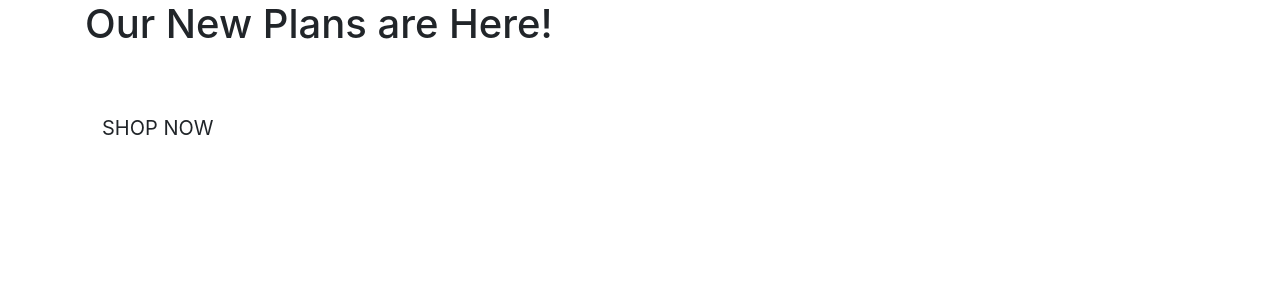
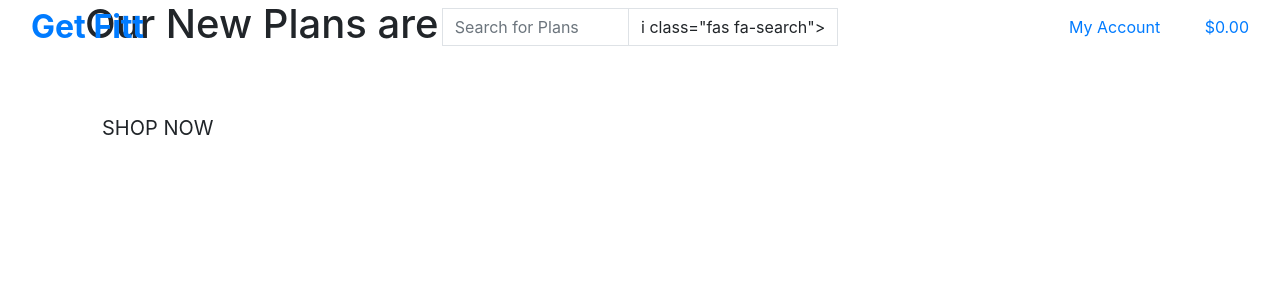
Before and after one commit to Jenkimdev/get_fitt, a Django app: page / in a window 1280 px wide. Shown: the top 300 px of the page. Run offline with Django 3.2, Linux system fonts and the light colour scheme.

Commit message:
Add main page header

```diff
--- a/templates/base.html
+++ b/templates/base.html
@@ -34,7 +34,79 @@
   </head>
   <body>
 
-    <header class="container-fluid fixed-top"></header>
+    <header class="container-fluid fixed-top">
+      <div class="row">
+
+        <div class="col col-12 col-lg-4 my-auto py-1 py-lg-0 text-center text-lg-left">
+          <a href="{% url 'home' %}" class="nav-link main-logo-link">
+            <h2 class="logo-font text-black my-0"><strong>Get Fitt</strong></h2>
+          </a>
+        </div>
+
+        <div class="col col-12 col-lg-4 my-auto py-1 py-lg-0 text-center text-lg-left">
+          <form action="" method="GET">
+            <div class="input-group w-100">
+
+              <input type="text" name="q" placeholder="Search for Plans" class="form-control border border-black rounded-0">
+                <div class="input-group-append">
+                  <button class="form-control btn btn-black border border-black rounded-0" type="submit">
+                    <span class="icon">
+                      i class="fas fa-search"></i>
+                    </span>
+                  </button>
+                </div>
+
+            </div>
+
+          </form>
+        </div>
+
+        <div class="col col-12 col-lg-4 my-auto py-1 py-lg-0 text-center text-lg-left">
+          <ul class="list-inline list-unstyled text-center text-lg-right my-0">
+
+            <li class="list-inline-item dropdown">
+              <a href="#" class="text-black nav-link" id="user-options" data-toggle="dropdown" aria-haspopup="true" aria-expanded="false">
+                <div class="text-center">
+                  <div><i class="fas fa-user fa-lg"></i></div>
+                  <p class="my-0">My Account</p>
+                </div>
+              </a>
+
+              <div class="dropdown-menu border-0" aria-labelledby="user-options">
+                {% if request.user.is_authenticated %}
+                {% if request.user.is_superuser %}
+                  <a href="" class="dropdown-item">Product Management</a>
+                {% endif %}
+                  <a href="" class="dropdown-item">My Profile</a>
+                  <a href="{% url 'account_logout' %}" class="dropdown-item">Logout</a>
+                {% else %}
+                  <a href="{% url 'account_signup' %}" class="dropdown-item">Register</a>
+                  <a href="{% url 'account_login' %}" class="dropdown-item">Login</a>
+                {% endif %}
+              </div>
+
+            </li>
+
+            <li class="list-inline-item">
+              <a class="{% if grand_total %}text-info font-weight-bold{% else %}text-black{% endif %} nav-link" href="">
+                <div class="text-center">
+                  <div><i class="fas fa-shopping-bag fa-lg"></i></div>
+                    <p class="my-0">
+                      {% if grand_total %}
+                        ${{ grand_total|floatformat:2 }}
+                      {% else %}
+                        $0.00
+                      {% endif %}
+                    </p>
+                </div>
+              </a>
+            </li>
+
+          </ul>
+        </div>
+
+      </div>
+    </header>
 
     {% if messages %}
     <div class="message-container"></div>
```
